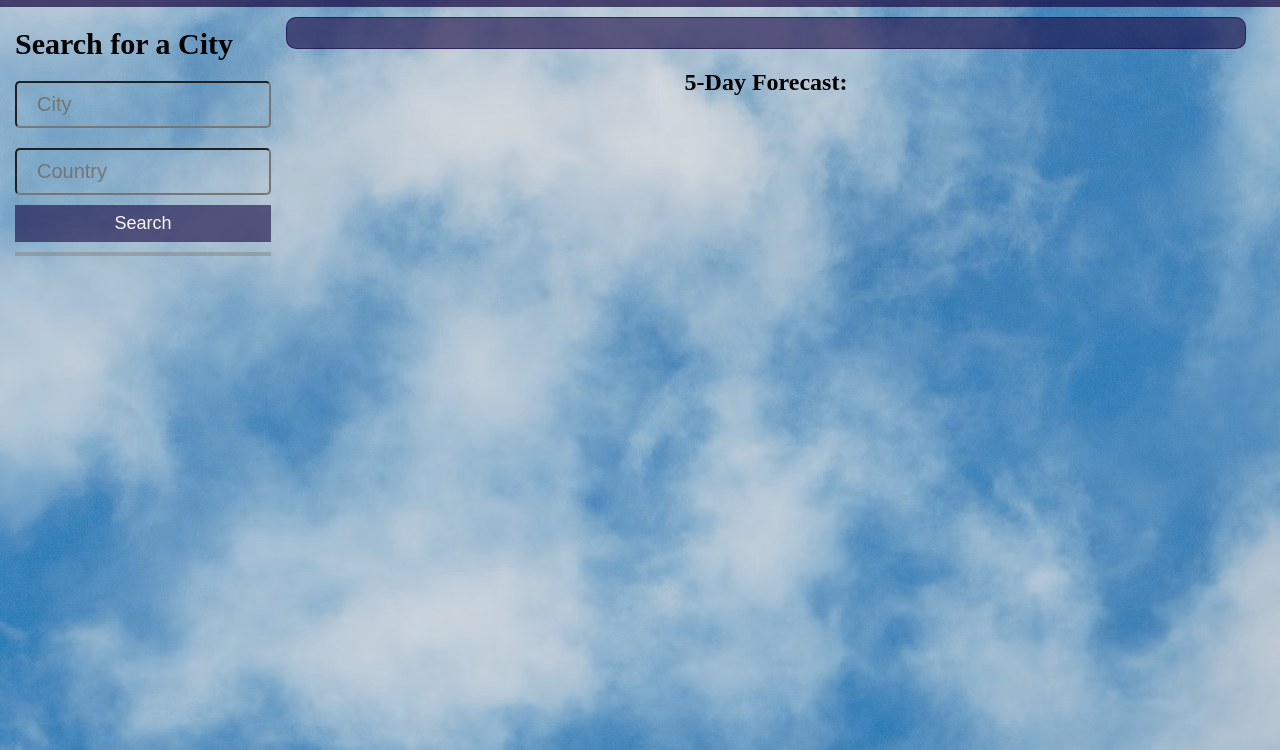
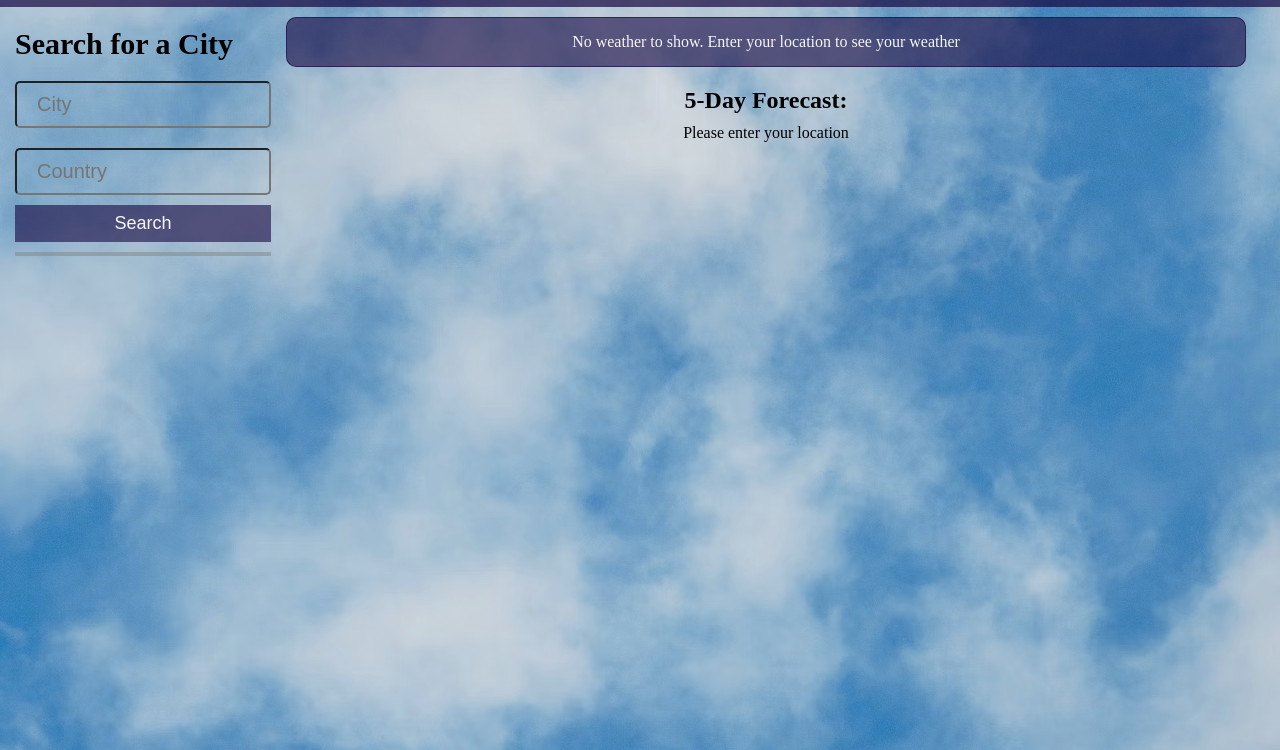
Before and after one commit to Ryan3389/Weather-Forecast-App, a plain HTML site: page index.html in a window 1280 px wide. Shown: the part 50-800 px from the top of the page. Drawn offline with nearby package versions, Linux system fonts and the light colour scheme.

Commit message:
added comments throughout javascript file, also added text content if local storage is empty

```diff
--- a/script.js
+++ b/script.js
@@ -1,3 +1,4 @@
+//SELECTING HTML ELEMENTS
 const form = document.querySelector("form");
 const searchInput = document.getElementById('search');
 const countryInput = document.getElementById('country');
@@ -5,29 +6,36 @@ const forecastContainer = document.querySelector('.forecast-container');
 const cityWeatherInfo = document.querySelector('.city-weather-info')
 const cityBtnContainer = document.querySelector('.city-btn-container')
 const btnContainer = document.getElementById('btn-container')
+
+//API KEY
 const apiKey = 'a2778a07e9d9a3c87823acbb0ec3a7d3';
 
+//ARRAY TO HOLD WEATHER AND SEARCH HISTORY DATA
 let weatherData = [];
 let currentDayWeather = []
 let searchHistoryArr = []
 
+//EVENT LISTENERS
 btnContainer.addEventListener('click', clickHistoryBtn)
-
-
+//this is responsible for rendering local storage when the page loads
 document.addEventListener('DOMContentLoaded', function () {
     const storedSearchHistory = localStorage.getItem('searchHistory')
     const storedWeatherData = localStorage.getItem('weatherData');
     const storedDailyWeather = localStorage.getItem
         ('currentDayWeather')
-
-    if (storedWeatherData) {
-        weatherData = JSON.parse(storedWeatherData);
+    if (!storedWeatherData) {
+        cityWeatherInfo.innerHTML = 'No weather to show. Enter your location to see your weather'
+    } else {
+        weatherData = JSON.parse(storedWeatherData)
         renderForecast();
     }
-    if (storedDailyWeather) {
+    if (!storedDailyWeather) {
+        forecastContainer.innerHTML = "Please enter your location"
+    } else {
         currentDayWeather = JSON.parse(storedDailyWeather)
         renderDailyForecast()
     }
+
     if (storedSearchHistory) {
         searchHistoryArr = JSON.parse(storedSearchHistory)
         renderSearchHistory()
@@ -35,9 +43,9 @@ document.addEventListener('DOMContentLoaded', function () {
 
 })
 
-
 form.addEventListener('submit', weatherForm);
 
+//form event listener
 function weatherForm(e) {
     e.preventDefault();
     const city = searchInput.value;
@@ -55,6 +63,8 @@ function weatherForm(e) {
     countryInput.value = '';
 }
 
+//SEARCH HISTORY
+//save searh history
 function saveSearchHistory(location) {
     if (!searchHistoryArr.includes(location)) {
         searchHistoryArr.push(location)
@@ -64,7 +74,7 @@ function saveSearchHistory(location) {
     localStorage.setItem("searchHistory", JSON.stringify(searchHistoryArr))
     renderSearchHistory()
 }
-
+//render search history on the screen
 function renderSearchHistory() {
     cityBtnContainer.innerHTML = ''
 
@@ -78,7 +88,7 @@ function renderSearchHistory() {
 
     }
 }
-
+//making search buttons clickable
 function clickHistoryBtn(e) {
     const targetedCity = e.target.getAttribute('data-city');
     if (targetedCity) {
@@ -86,7 +96,7 @@ function clickHistoryBtn(e) {
     }
 
 }
-
+//searching weather based on btn clicked
 function searchHistoryLocation(city) {
     const apiUrl = `http://api.openweathermap.org/geo/1.0/direct?q=${city}&appid=${apiKey}`
 
@@ -101,7 +111,7 @@ function searchHistoryLocation(city) {
     })
 }
 
-
+//convert city input to latitude and longitude
 function locationCoordinates(cityLocation, countryLocation) {
     const apiUrl = `http://api.openweathermap.org/geo/1.0/direct?q=${cityLocation},${countryLocation}&appid=${apiKey}`;
 
@@ -117,7 +127,7 @@ function locationCoordinates(cityLocation, countryLocation) {
         });
 }
 
-
+//pass coodinates above to retrieve weather
 function getLocationWeather(lat, lon) {
     const apiUrl = `https://api.openweathermap.org/data/2.5/forecast?lat=${lat}&lon=${lon}&appid=${apiKey}&units=metric`;
 
@@ -125,12 +135,12 @@ function getLocationWeather(lat, lon) {
         .then(function (response) {
             if (response.ok) {
                 response.json().then(function (data) {
-
+                    //returning weather matching certain times
                     const dailyForecast = data.list.filter(function (item) {
                         return item.dt_txt.includes('12:00:00')
                     })
                     const dailyWeather = [data]
-                    //daily forecast
+                    //filtering through weather t get current day weather
                     currentDayWeather = dailyWeather.map(function (item) {
                         return {
                             city: item.city.name,
@@ -152,7 +162,7 @@ function getLocationWeather(lat, lon) {
                     }));
 
 
-
+                    //setting data into local storage
                     localStorage.setItem('weatherData', JSON.stringify(weatherData));
                     localStorage.setItem('currentDayWeather', JSON.stringify(currentDayWeather))
 
@@ -209,27 +219,29 @@ function renderDailyForecast() {
 }
 
 
-
+//render weather forecast
 function renderForecast() {
-
+    //avoid duplicates from rendering
     forecastContainer.innerHTML = '';
 
     for (let weather of weatherData) {
+        //create div
         const weatherDiv = document.createElement('div');
         weatherDiv.classList.add('weather-box');
-
+        //create dateEl
         const dateEl = document.createElement('h3');
         dateEl.textContent = weather.date;
-
+        //create temp paragraph
         const tempPara = document.createElement('p');
         tempPara.textContent = `Temp: ${weather.temp} degrees, C`;
-
+        //create wind element
         const windPara = document.createElement('p');
         windPara.textContent = `Wind: ${weather.wind} KPH`;
-
+        //create humidity element
         const humidPara = document.createElement('p');
         humidPara.textContent = `Humidity: ${weather.humidity}%`;
 
+        //rendering out font awesome icons based on the current weather
         if (weather.desc === 'Clouds') {
             const iconDiv = document.createElement('div');
             iconDiv.classList.add('icon-container')
@@ -259,8 +271,5 @@ function renderForecast() {
             forecastContainer.append(weatherDiv);
             weatherDiv.append(dateEl, iconDiv, tempPara, windPara, humidPara);
         }
-
-
-
     }
 }
```
Also changed, not shown: css/style.css (+7 -6 lines), README.md, images/screenshot-app.png (added).
